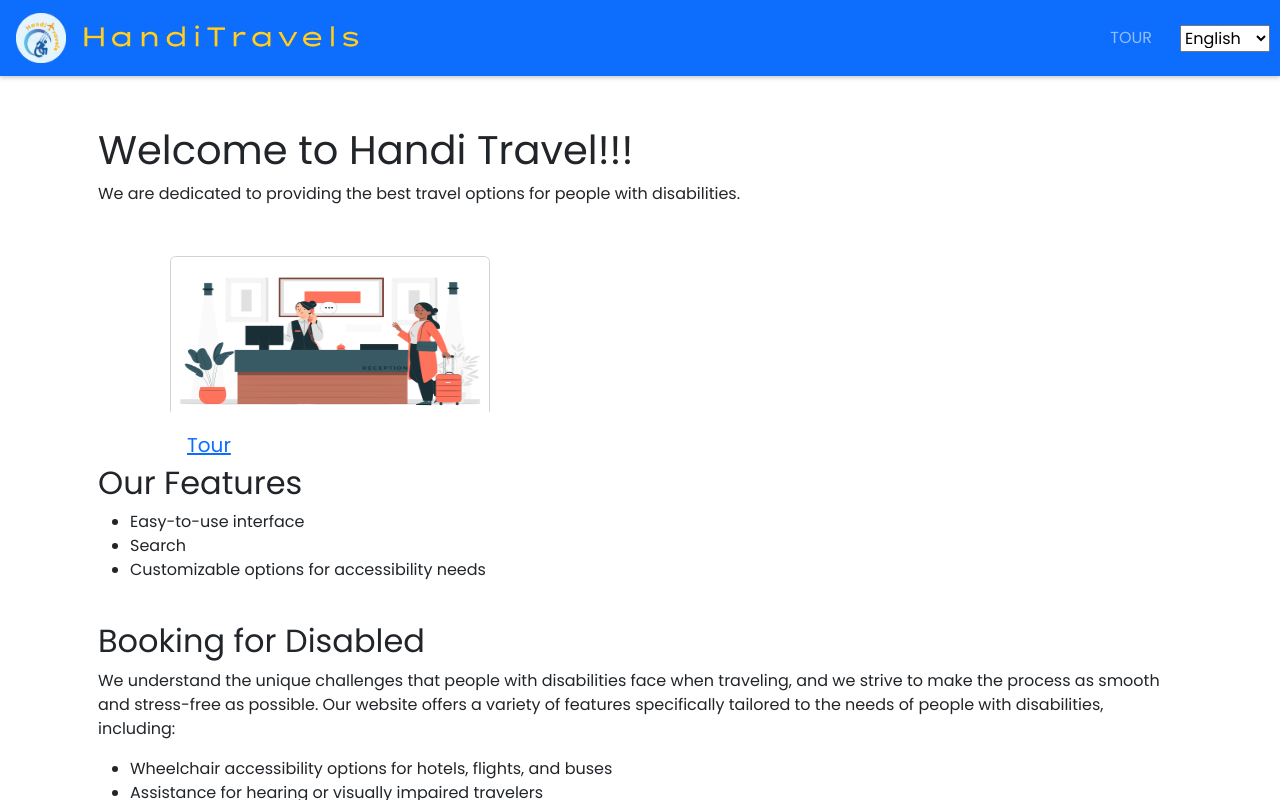
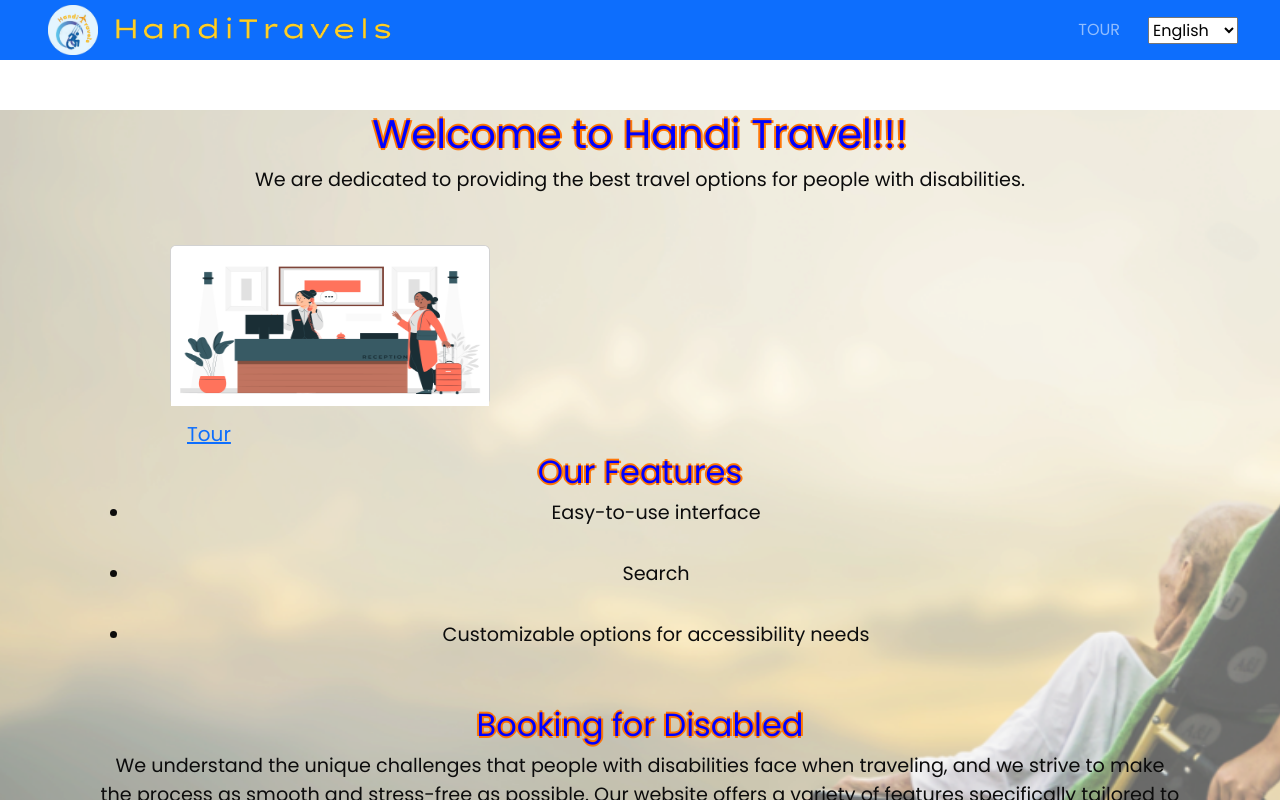
Before and after one commit to akshatranadive/handitravel, a React (Create React App) app: page / in a window 1280 px wide. Shown: the top 800 px of the page. Built offline with nearby package versions, Linux system fonts and the light colour scheme.

Commit message:
changed homepage css

```diff
--- a/src/App.css
+++ b/src/App.css
@@ -5,8 +5,8 @@ body {
 }
 
 .navbar {
-  box-shadow: 0 2px 4px rgba(0,0,0,0.2);
-  background-color: #469fff;
+  /* box-shadow: 0 2px 4px rgba(0,0,0,0.2); */
+  /* background-color: #469fff; */
   padding: 0 2rem;
 }
 
@@ -14,23 +14,22 @@ body {
   margin-left: auto;
 }
 
-.nav-link {
+/* .nav-link {
   color: rgb(255, 255, 255);
-  /*color: rgb(7, 161, 48);*/
   font-weight: 500;
   margin-left: 10px;
   margin-right: 10px;
   text-transform: uppercase;
   cursor: pointer;
-}
+} */
 
-.nav-link:hover {
+/* .nav-link:hover {
   color: rgb(255, 53, 53);
   color: rgb(235, 255, 53);
-}
+} */
 
 
-.handi-travel {
+/* .handi-travel {
   font-family: 'Alegreya', serif;
   font-size: 2rem;
-}
+} */
--- a/src/HomePage.css
+++ b/src/HomePage.css
@@ -21,8 +21,8 @@ body {
   }
 
   .nav-link:hover {
-    color: rgb(255, 53, 53);
-    /* color: rgb(235, 255, 53); */
+    color: yellow;
+    /* color: rgb(235, 255, 53);  */
   }
 
   /* .navbar-nav {
@@ -39,13 +39,13 @@ body {
   h1 {
     font-size: 2rem;
     font-weight: bold;
-    text-decoration-line: underline;
-    text-decoration-color: rgb(219, 219, 224);
-    color: #1384d5;
+    text-shadow: -2px 0 rgba(255, 115, 0, 0.966), 0 2px rgba(255, 115, 0, 0.966), 2px 0 rgba(255, 115, 0, 0.966), 0 -2px rgba(255, 115, 0, 0.966);
+    text-decoration-color: blue;
+    color: blue;
     margin-bottom: 1rem;
-    border-color: aqua;
-    font-style: oblique;
+    border-color: rgba(255, 115, 0, 0.966);
     text-align: center;
+
   }
 
   /* Style for paragraph */
@@ -68,21 +68,45 @@ body {
   h2 {
     font-size: 2rem;
     font-weight: bold;
-    color: #1384d5;
+    font-style: normal;
+    color: blue;
     margin-bottom: 1rem;
-    border-color: aqua;
-    font-style: oblique;
+    text-shadow: -2px 0 rgba(255, 115, 0, 0.966), 0 2px rgba(255, 115, 0, 0.966), 2px 0 rgba(255, 115, 0, 0.966), 0 -2px rgba(255, 115, 0, 0.966);
+    text-decoration-color: blue;
+    border-color: rgba(255, 115, 0, 0.966);
     text-align: center;
+    text-decoration-style:solid;
+
   }
 
   span {
     color: #0c0c0c;
   }
-  .img {
+  /* .img {
     background-image: url("");
     background-size: cover;
     background-position: center;
     filter: blur(5px);
     /* backdrop-filter: blur(5px); */
 
-  }
+ /* } */
+
+ .bimage {
+  background-image: url('./assets/finalbg.png');
+  background-size:cover;
+  height: 140vh;
+}
+
+h3 {
+  font-size: 2rem;
+  line-height: 1.5;
+  /* text-shadow: -2px 0 rgba(255, 115, 0, 0.966), 0 2px rgba(255, 115, 0, 0.966), 2px 0 rgba(255, 115, 0, 0.966), 0 -2px rgba(255, 115, 0, 0.966); */
+  /* text-decoration-color: blue; */
+  color: rgba(255, 115, 0, 0.966);
+  border-color: rgba(255, 115, 0, 0.966);
+  margin-bottom: 2rem;
+  text-align: center;
+  text-transform:uppercase;
+  text-decoration: none;
+  cursor: pointer;
+}
--- a/src/HomePage.js
+++ b/src/HomePage.js
@@ -1,5 +1,5 @@
 import { Card, Col, Container, Row } from 'react-bootstrap';
-import './App.css'; // Import custom styles for the App component
+import './HomePage.css'; // Import custom styles for the App component
 import hotels from './assets/hotels.jpg';
 import commute from './assets/commute.jpg';
 // import logoup from './assets/logoup.png';
@@ -19,6 +19,7 @@ const Homepage = () =>{
 
 
   return (
+    <div className='bimage'>
     <div className="container">
       {/* <div className="bg-image bg-image p-5 text-center shadow-1-strong rounded mb-5 text-white"  src={happy}>
         asffsdfwf
@@ -96,6 +97,7 @@ const Homepage = () =>{
   <p>{t("commited")}</p>
   </div>
   </div>
+  </div>
   </div>)}
 
   export default Homepage;
```
Also changed, not shown: src/assets/finalbg.png (added).
